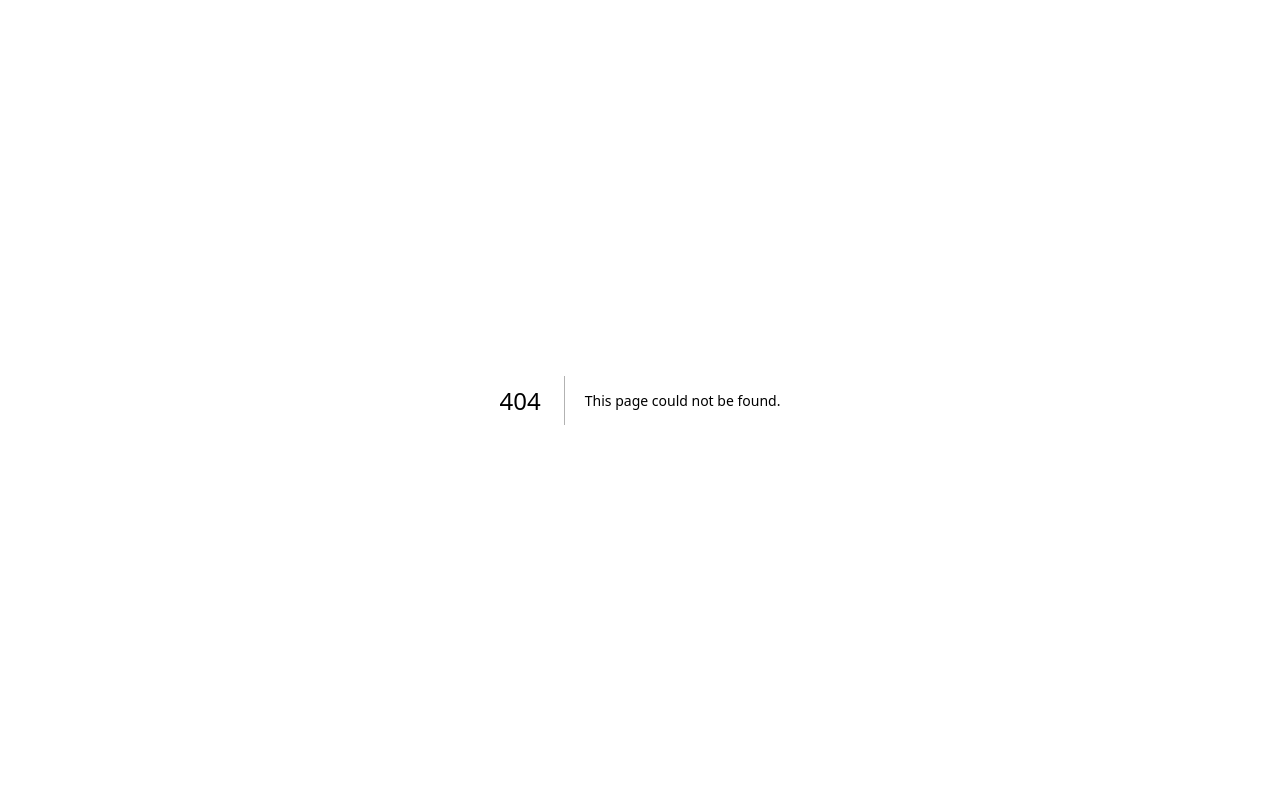
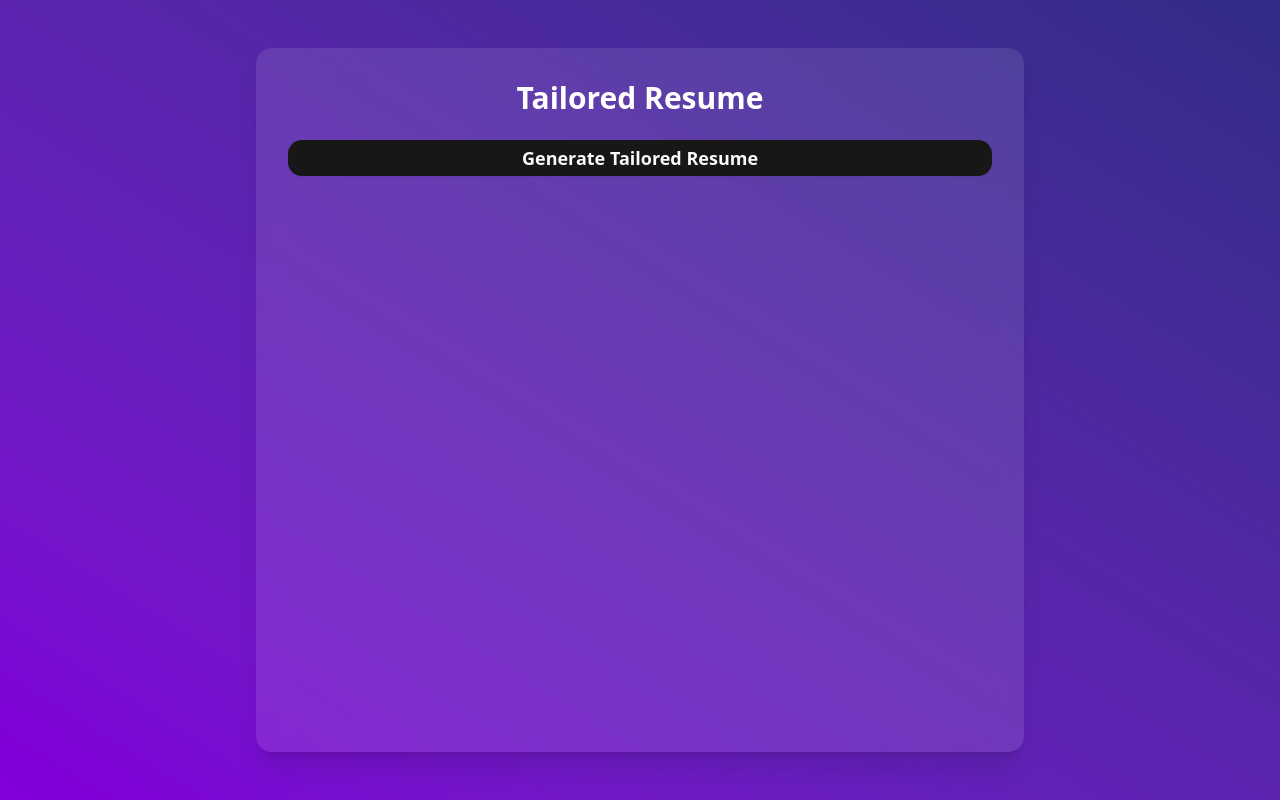
Before and after one commit to beginnercodee/ai-resumetailor, a Next.js app: page /result in a window 1280 px wide. Before the commit this address had no page. Built offline with nearby package versions, Linux system fonts and the light colour scheme.

Commit message:
feat: add Tailored Resume result page UI with animation

```diff
--- /dev/null
+++ b/src/app/result/page.tsx
@@ -0,0 +1,62 @@
+'use client'
+
+import { useState } from 'react'
+import { Button } from '@/components/ui/button'
+import { motion } from 'framer-motion'
+
+export default function ResultPage() {
+  const [loading, setLoading] = useState(false)
+  const [result, setResult] = useState<string | null>(null)
+
+  const handleGenerate = () => {
+    setLoading(true)
+    setResult(null)
+    // Simulate AI API call delay
+    setTimeout(() => {
+      setResult(
+        `John Doe
+Software Engineer
+
+Tailored to: Senior Frontend Developer role at XYZ Corp
+
+- Enhanced React application with Tailwind CSS and Framer Motion
+- Collaborated in agile teams to deliver high-quality UI/UX
+- Improved performance by 30% through code optimization
+`
+      )
+      setLoading(false)
+    }, 2500)
+  }
+
+  return (
+    <main className="min-h-screen bg-gradient-to-tr from-purple-700 to-indigo-900 text-white px-4 py-12 flex justify-center">
+      <motion.div
+        initial={{ opacity: 0, y: 20 }}
+        animate={{ opacity: 1, y: 0 }}
+        className="bg-white/10 backdrop-blur-md p-8 rounded-2xl shadow-xl max-w-3xl w-full"
+      >
+        <h2 className="text-3xl font-bold mb-6 text-center">Tailored Resume</h2>
+
+        <div className="mb-6">
+          <Button
+            onClick={handleGenerate}
+            disabled={loading}
+            className="w-full py-3 rounded-xl text-lg font-semibold hover:scale-105 transition"
+          >
+            {loading ? 'Generating...' : 'Generate Tailored Resume'}
+          </Button>
+        </div>
+
+        {result && (
+          <motion.pre
+            initial={{ opacity: 0 }}
+            animate={{ opacity: 1 }}
+            className="whitespace-pre-wrap bg-white/20 p-6 rounded-lg font-mono text-sm"
+          >
+            {result}
+          </motion.pre>
+        )}
+      </motion.div>
+    </main>
+  )
+}
```
